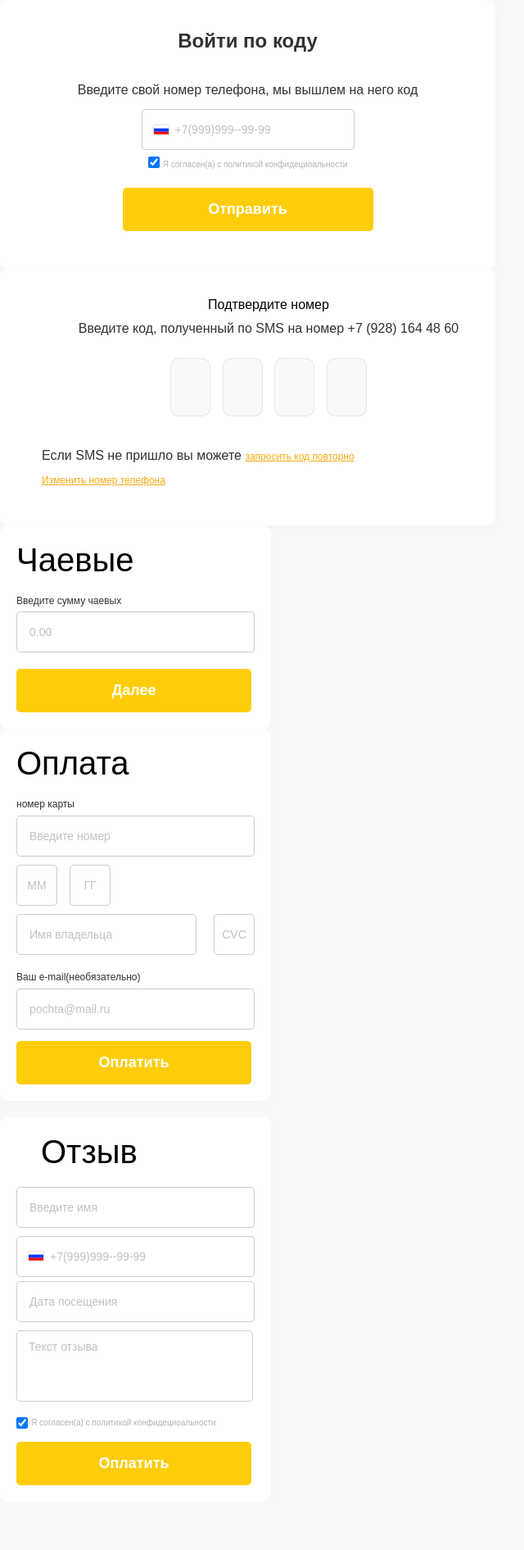
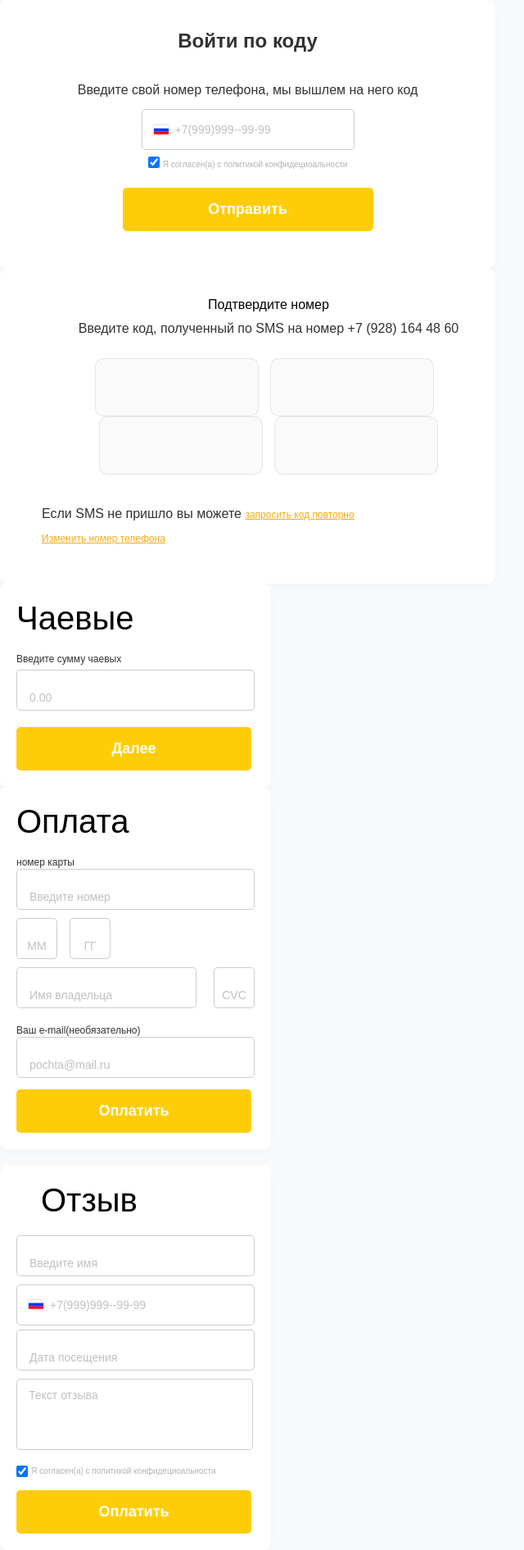
Before and after one commit to owwwl666/beauty_city, a Django app: page /popup/ in a window 1280 px wide. Shown: the whole page at 82% size, without its empty margins (0-640 px from the left). Before the commit the page ends 1812 px from the top, so only its background shows below. Run offline with Django 4.2, Linux system fonts and the light colour scheme; parts of the project's set-up code (start-up, migrations or seed data) failed here and were passed over.

Commit message:
коммит 2

```diff
--- a/salons/views.py
+++ b/salons/views.py
@@ -2,7 +2,6 @@
 
 
 def index(request):
-
     return render(request, 'index.html', context={})
 
 
@@ -27,5 +26,6 @@
 def notes(request):
     return render(request, 'notes.html', context={})
 
+
 def registration(request):
     return render(request, 'registration.html', context={})
--- a/static/css/main.css
+++ b/static/css/main.css
@@ -1953,7 +1953,7 @@
 }
 .popup__input {
 	font-weight: 400;
-font-size: 14px;
+font-size: 40px;
 line-height: 127.52%;
 /* identical to box height, or 18px */
 padding-left: 15px;
@@ -2037,7 +2037,7 @@
 background: #FAFAFA;
 border: 1px solid rgba(50, 50, 50, 0.1);
 border-radius: 10px;
-width: 49px;
+width: 200px;
 height: 71px;
 text-align: center;
 margin-right: 10px;
--- a/templates/index.html
+++ b/templates/index.html
@@ -716,9 +716,6 @@
     <p class="popup__text confirmPopup__text">Введите код, полученный по SMS на номер +7 (928) 164 48 60</p>
     <div class="confirmPopup__number">
       <input type="text" name="num1" class="tipsPopup__form_inputNum popup__input" placeholder="" required="">
-      <input type="text" name="num2" class="tipsPopup__form_inputNum popup__input" placeholder="" required="">
-      <input type="text" name="num3" class="tipsPopup__form_inputNum popup__input" placeholder="" required="">
-      <input type="text" name="num4" class="tipsPopup__form_inputNum popup__input" placeholder="" required="">
 
     </div>
     <div class="confirmPopup__sms">Если SMS не пришло вы можете <a href="#" class="popup__link">запросить код
--- a/templates/service.html
+++ b/templates/service.html
@@ -339,6 +339,6 @@
 	<script src="https://cdnjs.cloudflare.com/ajax/libs/jquery/3.6.1/jquery.min.js" integrity="sha512-aVKKRRi/Q/YV+4mjoKBsE4x3H+BkegoM/em46NNlCqNTmUYADjBbeNefNxYV7giUp0VxICtqdrbqU7iVaeZNXA==" crossorigin="anonymous" referrerpolicy="no-referrer"></script>
 	<script src="https://cdnjs.cloudflare.com/ajax/libs/slick-carousel/1.8.1/slick.min.js" integrity="sha512-XtmMtDEcNz2j7ekrtHvOVR4iwwaD6o/FUJe6+Zq+HgcCsk3kj4uSQQR8weQ2QVj1o0Pk6PwYLohm206ZzNfubg==" crossorigin="anonymous" referrerpolicy="no-referrer"></script>
 
-	<script src="js/main.js"></script>
+	<script src="{% static 'js/main.js' %}"></script>
 </body>
 </html>
--- a/templates/serviceFinally.html
+++ b/templates/serviceFinally.html
@@ -73,7 +73,7 @@
 					<div class="col-md-5 ">
 						<nav>
 						<ul class="menu">
-							<li class="menu__item"><a href="#" class="menu__item_link">Мастера</a href="#"></li>
+							<li class="menu__item"><a href="#" class="menu__item_link">Мастера</a></li>
 							<li class="menu__item"><a href="#" class="menu__item_link">Услуги</a></li>
 							<li class="menu__item"><a href="#" class="menu__item_link">Отзывы</a></li>
 							<li class="menu__item"><a href="#" class="menu__item_link">Контакты</a></li>
```
Also changed, not shown: static/js/main.js (line endings or trailing spaces). Lines whose indentation alone changed are shown as unchanged.
